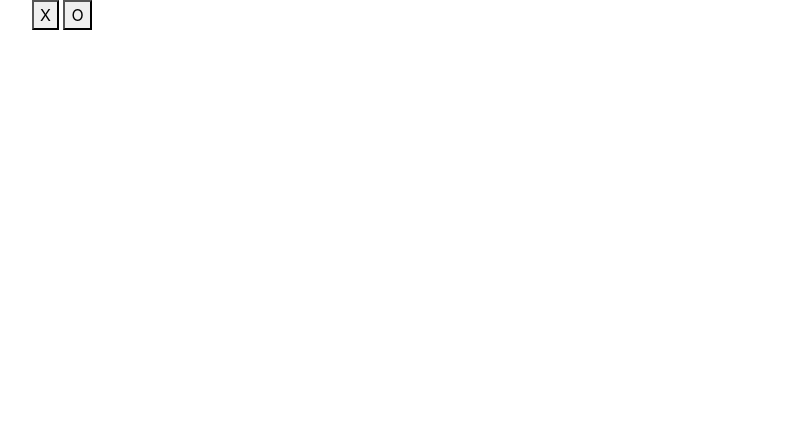
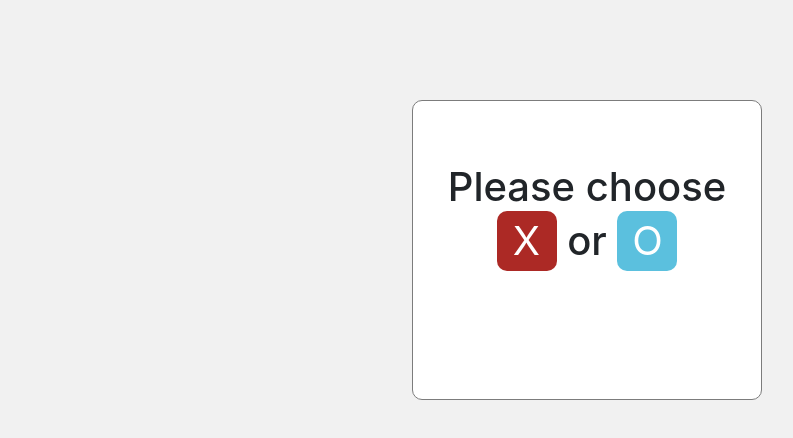
Before and after one commit to romanserk/TicTacToe-app, a plain HTML site: page index.html in a window 1280 px wide. Shown: the whole page, without its empty margins (53-846 px from the left). Drawn offline with nearby package versions, Linux system fonts and the light colour scheme.

Commit message:
Add files via upload

```diff
--- a/index.html
+++ b/index.html
@@ -6,16 +6,18 @@
     <meta http-equiv="X-UA-Compatible" content="IE=edge">
     <title>Page Title</title>
     <meta name="viewport" content="width=device-width, initial-scale=1">
-    <link rel="stylesheet" type="text/css" media="screen" href="main.css" />
     <link rel="stylesheet" href="https://stackpath.bootstrapcdn.com/bootstrap/4.3.1/css/bootstrap.min.css" integrity="sha384-ggOyR0iXCbMQv3Xipma34MD+dH/1fQ784/j6cY/iJTQUOhcWr7x9JvoRxT2MZw1T"
         crossorigin="anonymous">
+    <link rel="stylesheet" type="text/css" media="screen" href="main.css" />
+
 </head>
 
-<body>
+<body onload="view.setUpListeners()">
 
 
 
-    <div class="container">
+    <div class="container-fluid">
+
         <div id="gameGrid">
             <div class="single-box text-center" id="1"></div>
             <div class="single-box text-center" id="2"></div>
@@ -28,9 +30,18 @@
             <div class="single-box text-center" id="9"></div>
         </div>
         <div id="chooseType">
-            <button id="chooseX">X</button>
-            <button id="chhooseO">O</button>
+            <h1 id="winner">
+
+            </h1>
+            <br>
+            <h1>
+                Please choose
+                <button id="chooseX">X</button>
+                or
+                <button id="chooseO">O</button>
+            </h1>
         </div>
+
     </div>
 
 
--- a/main.scss
+++ b/main.scss
@@ -1,19 +1,66 @@
+body{
+    background: #f1f1f1;
+}
+
+
 #gameGrid{
     display: grid;
     grid-template-columns: auto auto auto;
-    grid-gap: 5px;
+    padding: 10px;
+    grid-gap: 10px;
     margin: auto;
-    margin-top: 8%;
-    width: 465px;
-    height: 465px;
+    margin-top: 50px;
+    width: 494px;
+    height: 494px;
     display: none;
+    background: #ffff;
+    border-width: 1px;
+    border-style: solid;
+    border-radius: 10px;
+
 
     .single-box{
         height: 150px;
         width: 150px;
         font-size: 6rem;
+        color: #7c7c7c;
         border-style: solid;
         border-width: 1px;
         border-color: #000000;
+        border-radius: 5px;
+        cursor: pointer;
+    }
+
+
+}
+
+#chooseType{
+    border-radius: 10px;
+    border-style: solid;
+    border-width: 1px;
+    border-color: #7c7c7c;
+    width: 350px;
+    height: 300px;
+    margin: auto;
+    margin-top: 100px;
+    padding: 30px 20px;
+    text-align: center;
+    background: #ffff;
+
+    #chooseX{
+        color: #ffff;
+        background: #ac2925;
+        border-radius: 10px;
+        width: 60px;
+        height: 60px;
+        border-color: transparent;
+    }
+    #chooseO{
+        color: #ffff;
+        background: #5bc0de;
+        border-radius: 10px;
+        width: 60px;
+        height: 60px;
+        border-color: transparent;
     }
 }
```
Also changed, not shown: main.css, main.js (line endings or trailing spaces), 1 other file.
